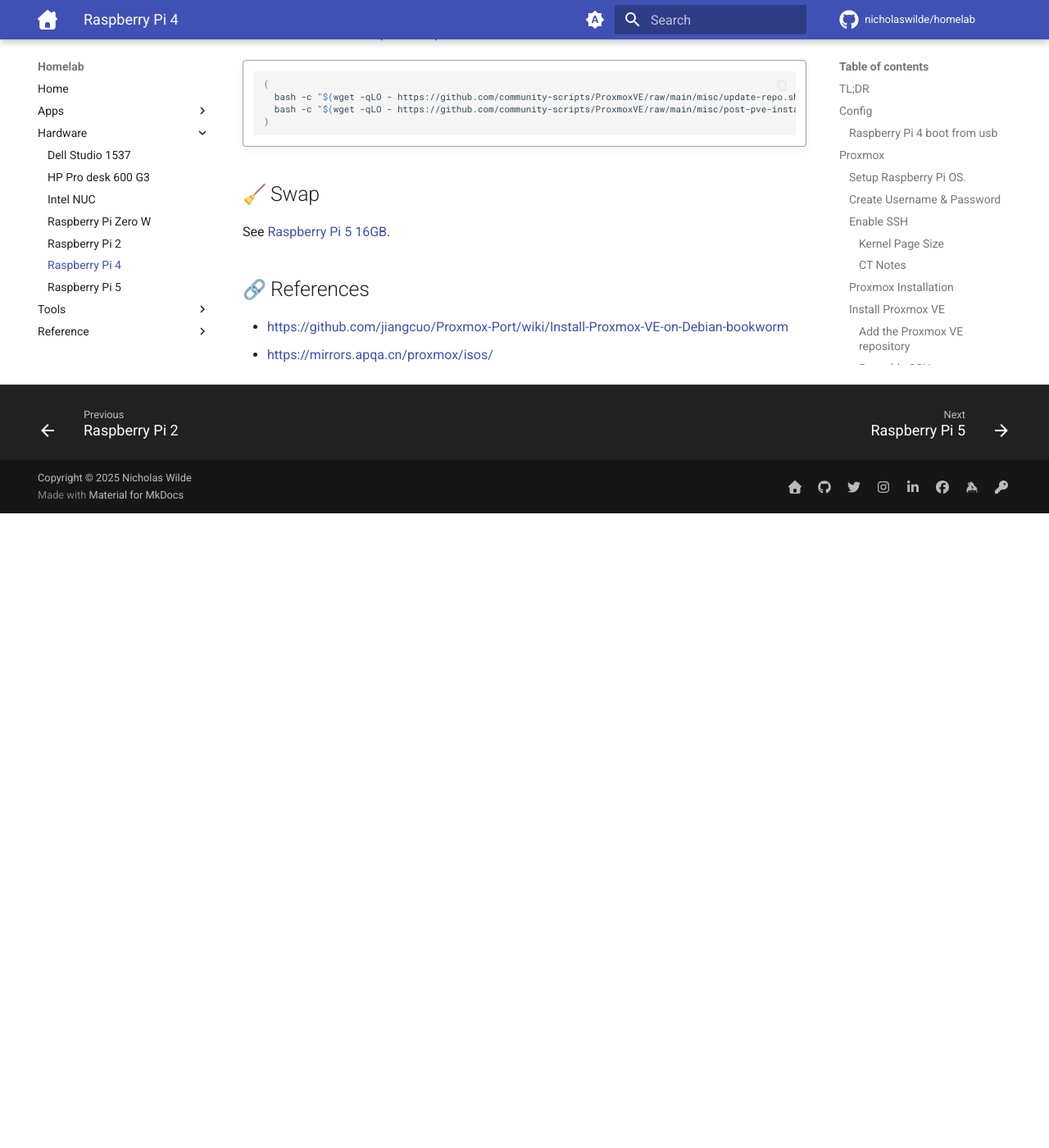
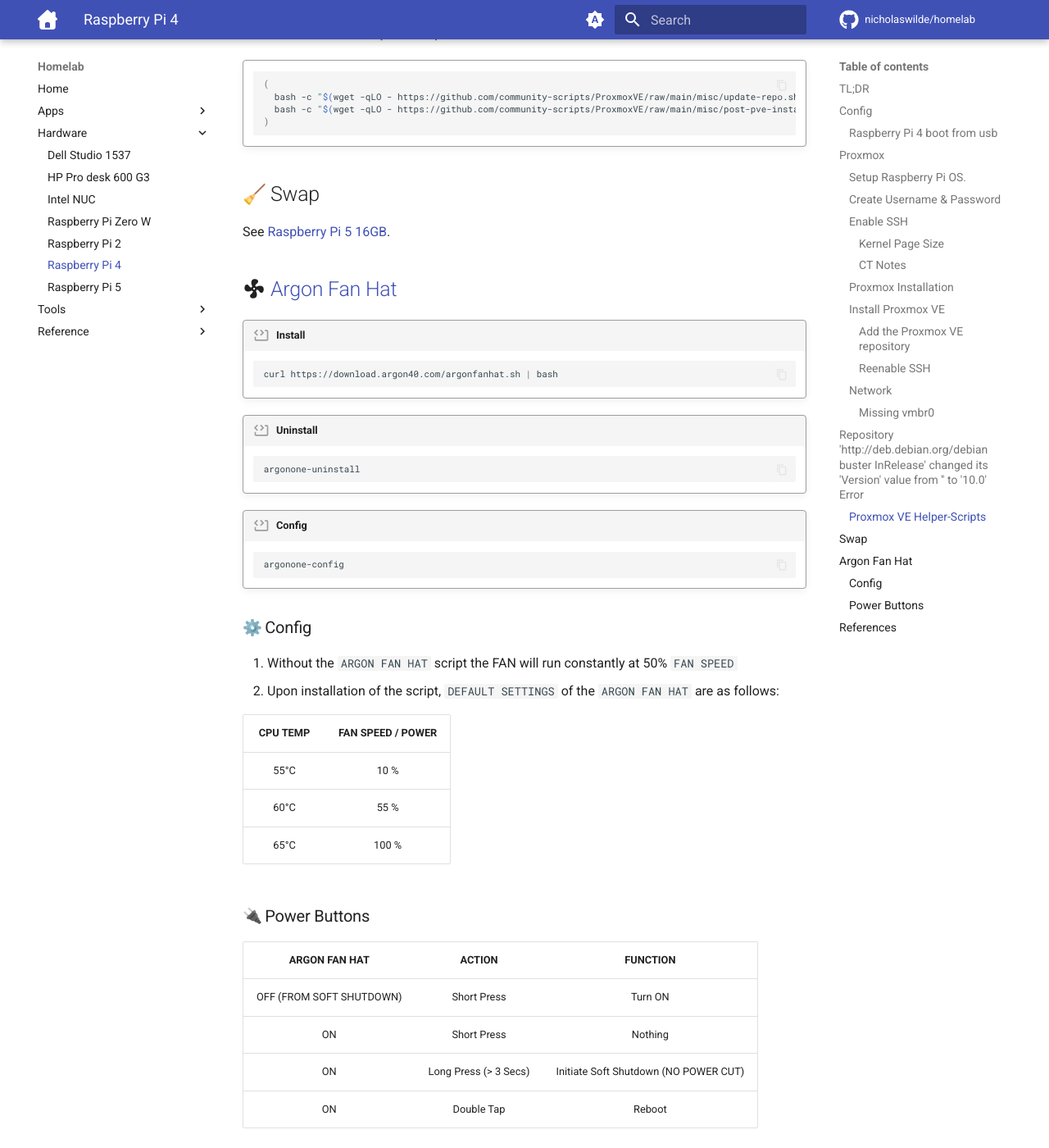
Before and after one commit to nicholaswilde/homelab, an MkDocs documentation site: the page built from docs/hardware/rpi4.md, in a window 1280 px wide and 1400 px high, scrolled down 6485 px. Shown: the whole window at 82% size. Built offline with MkDocs 1.6.1 and Material for MkDocs 9.7.7, drawn with Linux system fonts in a browser that asks for light colours; emoji names are drawn with the system emoji font; comment, search, counter and statistics services are not loaded; before the commit the page ends 7111 px from its top, so only the background shows below that.

Commit message:
feat: add argon fan hat
Signed-off-by: nιcнolaѕ wιlde <ncwilde43@gmail.com>

````diff
--- a/docs/hardware/rpi4.md
+++ b/docs/hardware/rpi4.md
@@ -375,6 +375,45 @@
 
 See [Raspberry Pi 5 16GB][8].
 
+## :material-fan: [Argon Fan Hat][9]
+
+!!! code "Install"
+
+    ```shell
+    curl https://download.argon40.com/argonfanhat.sh | bash
+    ```
+!!! code "Uninstall"
+
+    ```shell
+    argonone-uninstall
+    ```
+
+!!! code "Config"
+
+    ```shell
+    argonone-config
+    ```
+
+### :gear: Config
+
+1. Without the `ARGON FAN HAT` script the FAN will run constantly at 50% `FAN SPEED`
+2. Upon installation of the script, `DEFAULT SETTINGS` of the `ARGON FAN HAT` are as follows:
+
+| CPU TEMP | FAN SPEED / POWER |
+|:-----:|:------------------------:|
+| 55°C | 10 % |
+| 60°C | 55 % |
+| 65°C | 100 % |
+
+### :electric_plug: Power Buttons
+
+| ARGON FAN HAT | ACTION | FUNCTION |
+|:-------------:|:------:|:--------:|
+| OFF (FROM SOFT SHUTDOWN) | Short Press | Turn ON |
+| ON | Short Press | Nothing |
+| ON | Long Press (> 3 Secs) | Initiate Soft Shutdown (NO POWER CUT) |
+| ON | Double Tap | Reboot |
+
 ## :link: References
 
 - <https://github.com/jiangcuo/Proxmox-Port/wiki/Install-Proxmox-VE-on-Debian-bookworm>
````
Also changed, not shown: other parts of docs/hardware/rpi4.md (+1 -0 lines).
